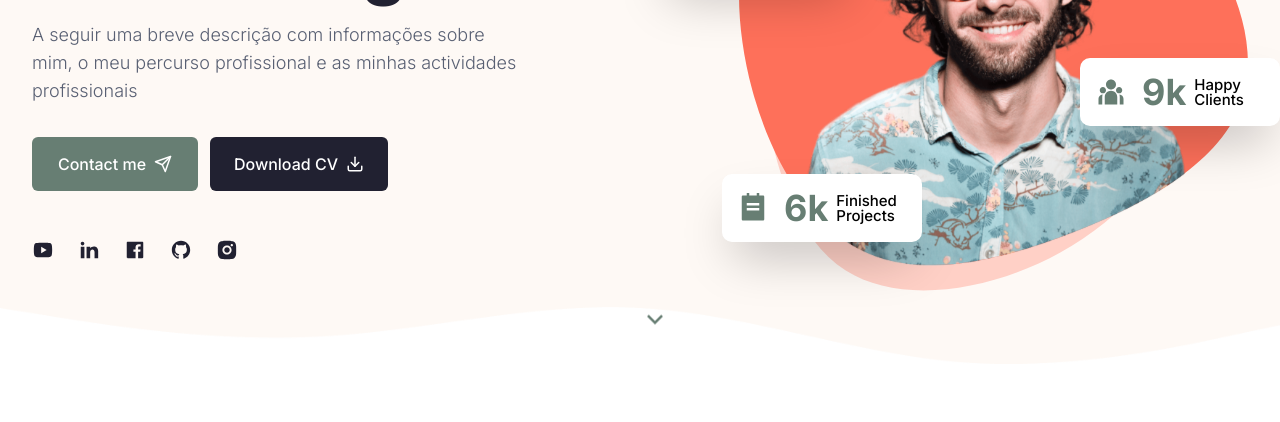
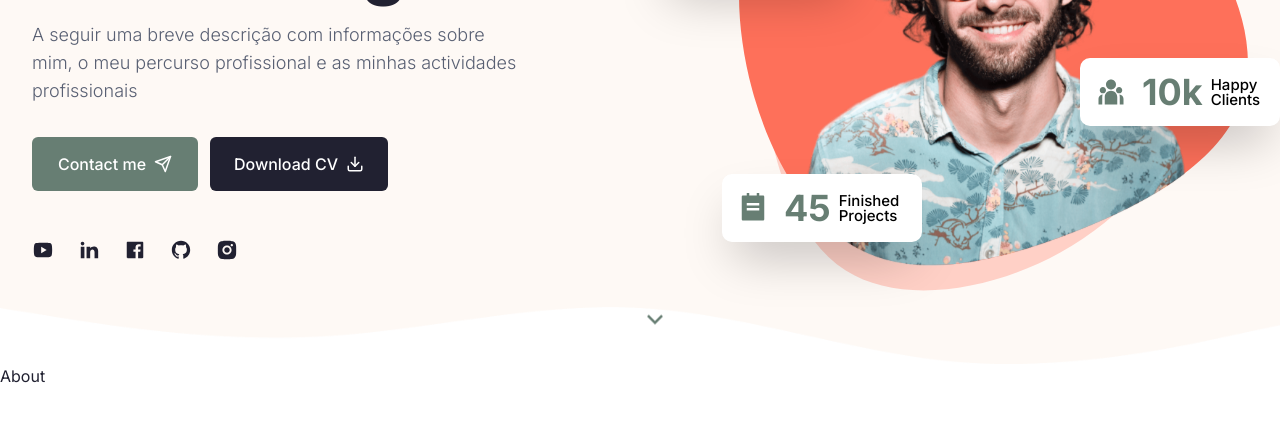
Before and after one commit to LucasBorgesDeCarvalho/portfolio-lucas-borges-de-carvalho, a Next.js app: page / in a window 1280 px wide. Shown: the part 410-832 px from the top of the page. Built offline with nearby package versions, Linux system fonts and the light colour scheme.

Commit message:
Mobile Nav

```diff
--- a/app/page.jsx
+++ b/app/page.jsx
@@ -1,10 +1,12 @@
+import About from "@/components/About";
 import Hero from "@/components/Hero";
-import Image from "next/image";
+
 
 export default function Home() {
   return (
     <main>
-      <Hero/>
+      <Hero />
+      <About />
     </main>
 
   );
--- /dev/null
+++ b/components/About.jsx
@@ -0,0 +1,19 @@
+import DevImg from "./DevImg";
+import Image from "next/image";
+import { Tabs, TabsContent, TabsList, TabsTrigger } from '@/components/ui/tabs'
+
+import {
+    User2,
+    MailIcon,
+    HomeIcon,
+    PhoneCall,
+    GraduationCap,
+    Calendar,
+    Briefcase
+} from 'lucide-react';
+
+const About = () => {
+    return <div>About</div>
+};
+
+export default About
--- a/components/Hero.jsx
+++ b/components/Hero.jsx
@@ -50,18 +50,19 @@ const Hero = () => {
                         <Badge
                             containerStyles='absolute top-[80%] -left-[1rem]'
                             icon={<RiTodoFill />}
-                            endCountNum={6}
-                            endCountText='k'
+                            endCountNum={45}
+                            endCountText='' /*Quando tiver mais que 1000 colocar o k*/
                             badgeText='Finished Projects'
                          />
                         {/*badge 3*/}
                         <Badge
                             containerStyles='absolute top-[55%] -right-8'
                             icon={<RiTeamFill />}
-                            endCountNum={9}
+                            endCountNum={10}
                             endCountText='k'
                             badgeText='Happy Clients'
                          />
+                         {/* Mudar as Imagens */}
                         <div className="bg-hero_shape2_light dark:bg-hero_shape2_dark w-[500px] h-[500px] bg-no-repeat absolute -top-1 -right-2"></div>
                         <DevImg containerStyles="bg-hero_shape w-[510px] h-[462px] bg-no-repeat relative bg-bottom" imgSrc='/hero/developer.png'/>
                     </div>
--- a/components/MobileNav.jsx
+++ b/components/MobileNav.jsx
@@ -1,8 +1,26 @@
+import { Sheet, SheetContent, SheetTrigger } from "@/components/ui/sheet";
+import { AlignJustify } from 'lucide-react';
+
+import Nav from './Nav';
+import Logo from './Logo';
+import Socials from "./Socials";
 
 const MobileNav = () => {
-    return (
-        <div>MobileNav</div>
-    )
+    return <Sheet>
+        <SheetTrigger asChild>
+            <AlignJustify className="cursor-pointer"/>
+        </SheetTrigger>
+        <SheetContent>
+            <div className="flex flex-col items-center gap-y-32 justify-between h-full py-8">
+                <div className="flex flex-col items-center gap-y-32">
+                    <Logo/>
+                    <Nav containerStyles='flex flex-col items-center gap-y-6' linkStyles='text-2xl'/>
+
+                </div>
+                <Socials containerStyles='flex gap-x-4' iconsStyles='text-2xl'/>
+            </div>
+        </SheetContent>
+    </Sheet>
 }
 
 export default MobileNav
```
